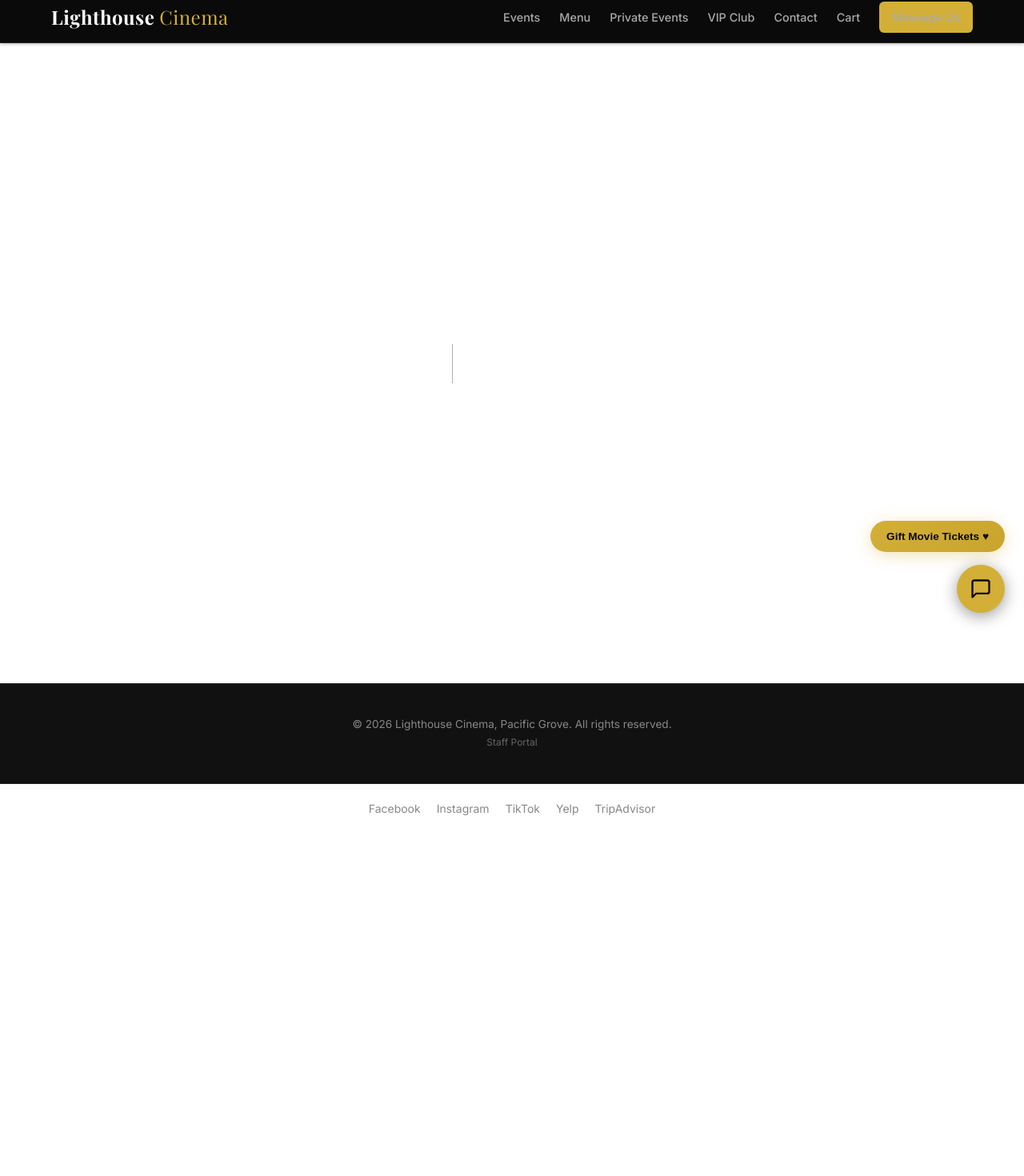
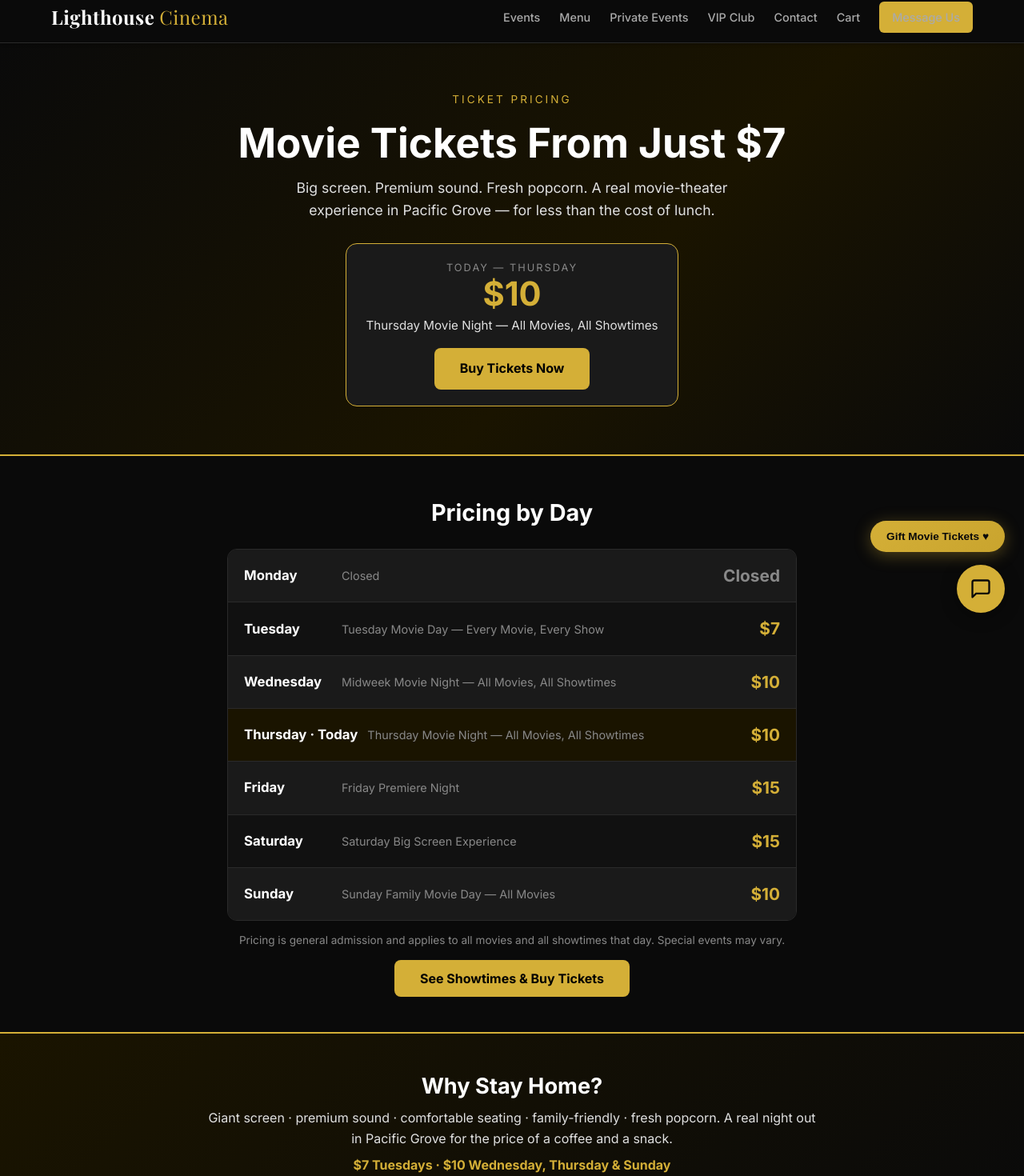
Before and after one commit to lighthousecinemapg-cyber/lighthouse-cinema, a Next.js app: page /pricing in a window 1280 px wide. Before the commit this address had no page. Shown: the part 10-1480 px from the top of the page at 80% size. Before the commit the page ends 1050 px from the top, so only its background shows below. Built offline with nearby package versions, Linux system fonts and the light colour scheme.

Commit message:
Add Pricing page (/pricing) with daily prices + today's price + Square checkout

```diff
--- /dev/null
+++ b/app/pricing/page.js
@@ -0,0 +1,96 @@
+'use client';
+// app/pricing/page.js  ->  lighthousepgcinema.com/pricing
+// Daily admission pricing. Computes today's price + correct Square checkout.
+
+import { useState, useEffect } from 'react';
+
+const gold = '#d4af37';
+const black = '#0a0a0a';
+const darkBg = '#111111';
+const darkCard = '#1a1a1a';
+const darkBorder = '#2a2a2a';
+const textLight = '#e0e0e0';
+const textMuted = '#888888';
+
+const LINKS = {
+  general: 'https://square.link/u/YqvdJLdp',
+  seven: 'https://square.link/u/bkzq4xI6',
+  ten: 'https://square.link/u/wxooaH3l',
+};
+
+const WEEK = [
+  { day: 'Monday', price: 'Closed', label: 'Closed', link: null },
+  { day: 'Tuesday', price: '$7', label: 'Tuesday Movie Day — Every Movie, Every Show', link: LINKS.seven },
+  { day: 'Wednesday', price: '$10', label: 'Midweek Movie Night — All Movies, All Showtimes', link: LINKS.ten },
+  { day: 'Thursday', price: '$10', label: 'Thursday Movie Night — All Movies, All Showtimes', link: LINKS.ten },
+  { day: 'Friday', price: '$15', label: 'Friday Premiere Night', link: LINKS.general },
+  { day: 'Saturday', price: '$15', label: 'Saturday Big Screen Experience', link: LINKS.general },
+  { day: 'Sunday', price: '$10', label: 'Sunday Family Movie Day — All Movies', link: LINKS.ten },
+];
+
+export default function PricingPage() {
+  const [todayIdx, setTodayIdx] = useState(null);
+  useEffect(() => {
+    const js = new Date().getDay(); // 0=Sun..6=Sat
+    setTodayIdx(js === 0 ? 6 : js - 1); // map to WEEK index (Mon=0)
+  }, []);
+  const today = todayIdx === null ? null : WEEK[todayIdx];
+
+  return (
+    <div>
+      {/* HERO */}
+      <section style={{ background: 'linear-gradient(135deg, #0a0a0a 0%, #1a1400 60%, #0a0a0a 100%)', borderBottom: '2px solid ' + gold, padding: '60px 0' }}>
+        <div style={{ maxWidth: 1000, margin: '0 auto', padding: '0 24px', textAlign: 'center' }}>
+          <div style={{ color: gold, letterSpacing: 3, textTransform: 'uppercase', fontSize: '0.85rem', marginBottom: 12 }}>Ticket Pricing</div>
+          <h1 style={{ fontSize: 'clamp(2rem, 6vw, 3.2rem)', fontWeight: 800, color: '#fff', margin: '0 0 12px' }}>Movie Tickets From Just $7</h1>
+          <p style={{ color: textLight, fontSize: '1.1rem', maxWidth: 620, margin: '0 auto 26px', lineHeight: 1.6 }}>Big screen. Premium sound. Fresh popcorn. A real movie-theater experience in Pacific Grove — for less than the cost of lunch.</p>
+          {today && today.link && (
+            <div style={{ background: darkCard, border: '1px solid ' + gold, borderRadius: 14, padding: '20px 24px', maxWidth: 520, margin: '0 auto', display: 'inline-block' }}>
+              <div style={{ color: textMuted, fontSize: '0.8rem', textTransform: 'uppercase', letterSpacing: 2 }}>Today — {today.day}</div>
+              <div style={{ color: gold, fontSize: '2.6rem', fontWeight: 800, lineHeight: 1.1 }}>{today.price}</div>
+              <div style={{ color: textLight, fontSize: '0.95rem', margin: '4px 0 16px' }}>{today.label}</div>
+              <a href={today.link} target="_blank" rel="noopener noreferrer" style={{ background: gold, color: '#000', padding: '13px 32px', borderRadius: 8, fontWeight: 800, textDecoration: 'none', display: 'inline-block' }}>Buy Tickets Now</a>
+            </div>
+          )}
+          {today && !today.link && (
+            <div style={{ color: textLight, fontSize: '1.1rem' }}>We're closed today — see you tomorrow! 🎬</div>
+          )}
+        </div>
+      </section>
+
+      {/* WEEKLY TABLE */}
+      <section style={{ background: black, padding: '54px 0' }}>
+        <div style={{ maxWidth: 760, margin: '0 auto', padding: '0 24px' }}>
+          <h2 style={{ textAlign: 'center', color: '#fff', fontSize: '1.8rem', fontWeight: 800, margin: '0 0 28px' }}>Pricing by Day</h2>
+          <div style={{ border: '1px solid ' + darkBorder, borderRadius: 12, overflow: 'hidden' }}>
+            {WEEK.map((d, i) => {
+              const isToday = today && d.day === today.day;
+              return (
+                <div key={d.day} style={{ display: 'flex', alignItems: 'center', justifyContent: 'space-between', gap: 12, padding: '16px 20px', background: isToday ? '#1a1400' : (i % 2 ? darkBg : darkCard), borderBottom: i < WEEK.length - 1 ? '1px solid ' + darkBorder : 'none', flexWrap: 'wrap' }}>
+                  <div style={{ color: '#fff', fontWeight: 700, fontSize: '1.05rem', minWidth: 110 }}>{d.day}{isToday ? ' · Today' : ''}</div>
+                  <div style={{ color: textMuted, fontSize: '0.9rem', flex: 1, minWidth: 180 }}>{d.label}</div>
+                  <div style={{ color: d.price === 'Closed' ? textMuted : gold, fontWeight: 800, fontSize: '1.3rem' }}>{d.price}</div>
+                </div>
+              );
+            })}
+          </div>
+          <p style={{ color: textMuted, fontSize: '0.85rem', textAlign: 'center', marginTop: 14 }}>Pricing is general admission and applies to all movies and all showtimes that day. Special events may vary.</p>
+          <div style={{ textAlign: 'center', marginTop: 24 }}>
+            <a href={LINKS.general} target="_blank" rel="noopener noreferrer" style={{ background: gold, color: '#000', padding: '13px 32px', borderRadius: 8, fontWeight: 800, textDecoration: 'none' }}>See Showtimes & Buy Tickets</a>
+          </div>
+        </div>
+      </section>
+
+      {/* VALUE */}
+      <section style={{ background: 'linear-gradient(135deg, #1a1400 0%, #0a0a0a 100%)', padding: '50px 0', borderTop: '2px solid ' + gold, borderBottom: '2px solid ' + gold, textAlign: 'center' }}>
+        <div style={{ maxWidth: 820, margin: '0 auto', padding: '0 24px' }}>
+          <h2 style={{ color: '#fff', fontSize: '1.7rem', fontWeight: 800, margin: '0 0 10px' }}>Why Stay Home?</h2>
+          <p style={{ color: textLight, margin: '0 0 8px', lineHeight: 1.6 }}>Giant screen · premium sound · comfortable seating · family-friendly · fresh popcorn. A real night out in Pacific Grove for the price of a coffee and a snack.</p>
+          <p style={{ color: gold, fontWeight: 700, margin: '6px 0 0' }}>$7 Tuesdays · $10 Wednesday, Thursday & Sunday</p>
+        </div>
+      </section>
+    </div>
+  );
+}
+
+export const dynamic = 'force-dynamic';
```
